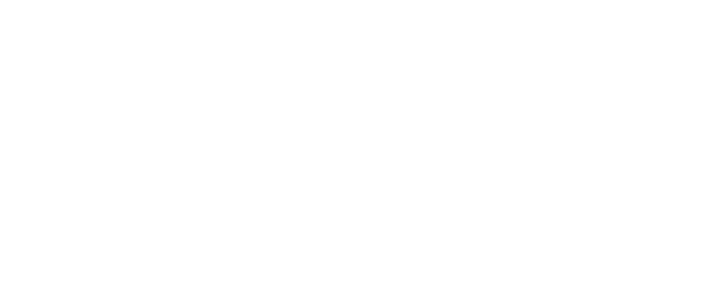
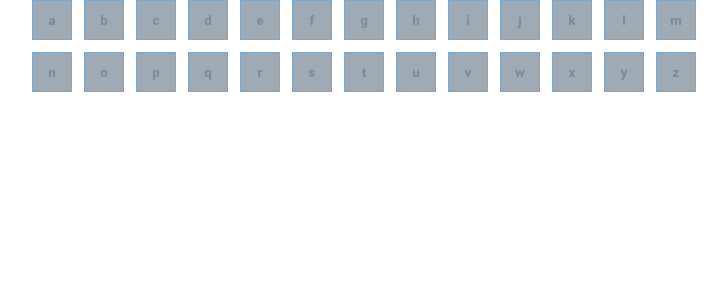
Before and after one commit to EDUSSBR/projeto8-jogoforca, a React (Create React App) app: page / in a window 1280 px wide. Shown: the top 300 px of the page, without its empty margins (276-1003 px from the left). Built offline with nearby package versions, Linux system fonts and the light colour scheme.

Commit message:
Mapped alphabet array for renderind Letters in App.js

```diff
--- a/src/App.js
+++ b/src/App.js
@@ -1,8 +1,12 @@
-
+import { Letras } from './components/Letras';
+import { LetrasContainer } from './components/LetrasContainer'
 function App() {
-  return (
-    <div>
-    </div>
+  const alfabeto = ["a", "b", "c", "d", "e", "f", "g", "h", "i", "j", "k", "l", "m", "n", "o", "p", "q", "r", "s", "t", "u", "v", "w", "x", "y", "z"]
+  return (<>
+      <LetrasContainer>
+      {alfabeto.map(letter => <Letras letter={letter} />)}
+    </LetrasContainer>
+  </>
   );
 }
 
```
